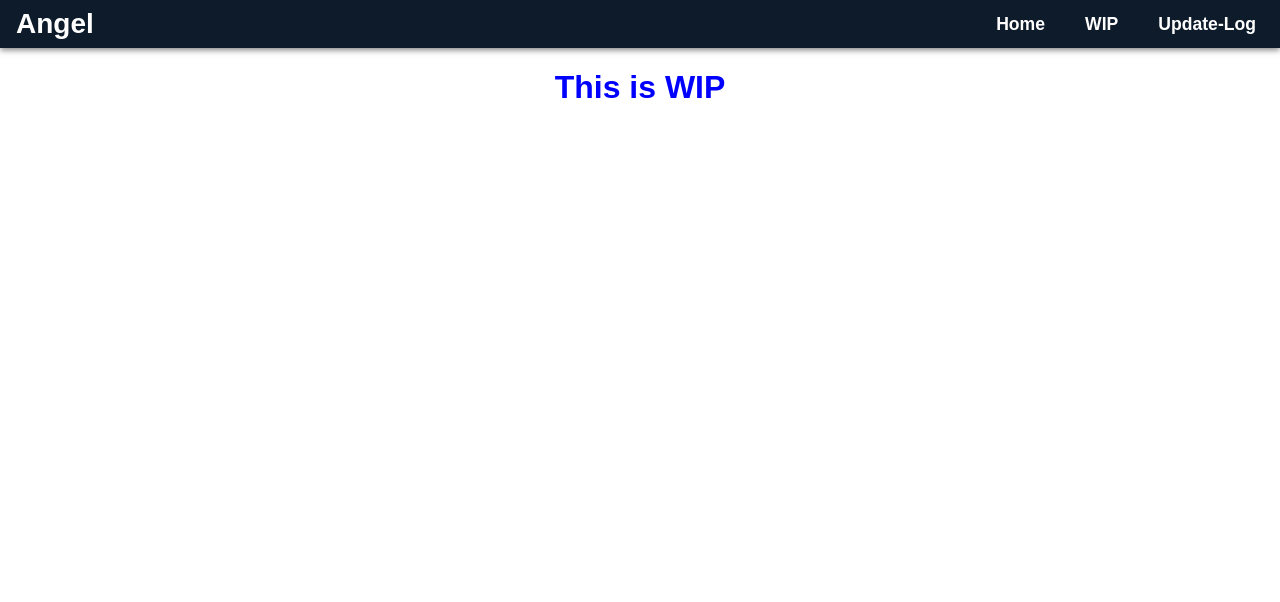
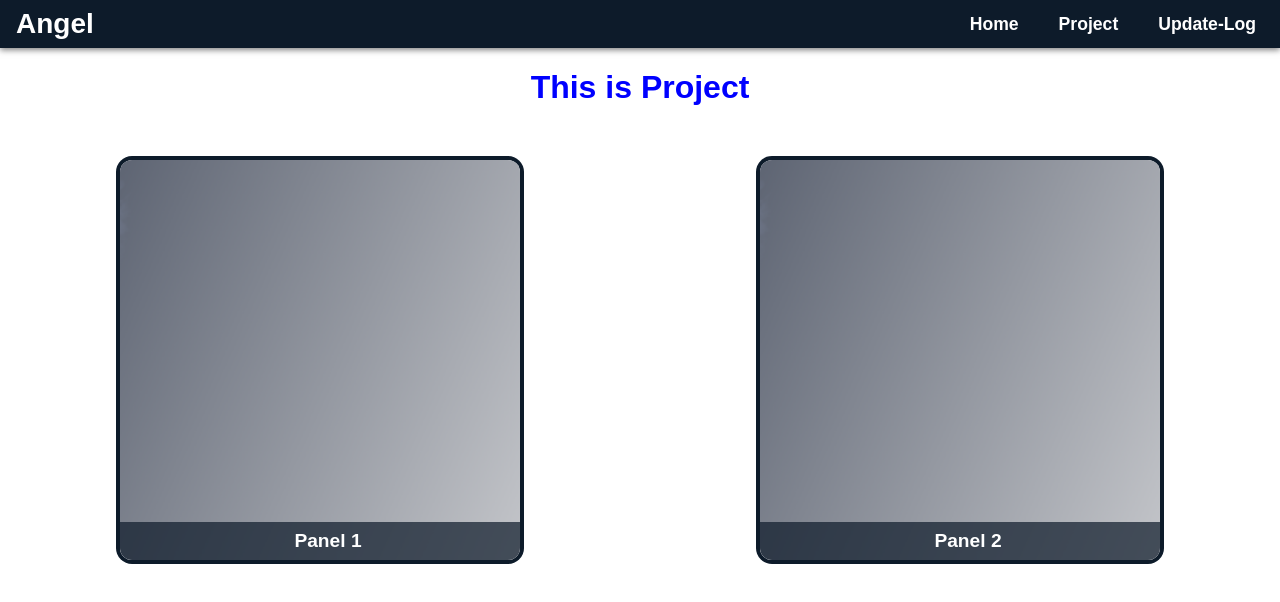
Before and after one commit to angelvledesma/website, a plain HTML site: page project.html in a window 1280 px wide. Drawn offline with Linux system fonts and the light colour scheme.

Commit message:
inital project panels

```diff
--- a/about.html
+++ b/project.html
@@ -4,7 +4,8 @@
     <meta charset="UTF-8">
     <meta name="viewport" content="width=device-width, initial-scale=1.0">
     <title>Angel</title>
-    <link rel="stylesheet" href="styles.css">
+    <link rel="stylesheet" href="styles/styles.css">
+    <link rel="stylesheet" href="styles/panel.css">
 </head>
 
 <body>
@@ -16,7 +17,7 @@
 
         <ul class="nav-links" id="nav-links">
             <li><a href="index.html">Home</a></li>
-            <li><a href="about.html">WIP</a></li>
+            <li><a href="project.html">Project</a></li>
             <li><a href="update.html">Update-Log</a></li>
 
          </ul>
@@ -24,9 +25,21 @@
 </nav>
 
 
-<h1>This is WIP</h1>
+<h1>This is Project</h1>
 
+<div class="panel-grid">
+    <!-- Panel 1 -->
+    <a href="page1.html" class="panel">
+      <img src="images/background.png" alt="Image 1">
+      <div class="caption">Panel 1</div>
+    </a>
 
+    <!-- Panel 2 -->
+    <a href="page2.html" class="panel">
+      <img src="images/background.png" alt="Image 2">
+      <div class="caption">Panel 2</div>
+    </a>
+  </div>
 
 
 <script src="app.js"></script>
--- a/styles.css
+++ /dev/null
@@ -1,117 +0,0 @@
-body {
-    margin: 0;
-    font-family: Arial, sans-serif;
-    background-color: white;
-    background-size: cover;
-    background-attachment: fixed;
-}
-
-
-.hamburger {
-  display: none;
-  font-size: 2.5rem;
-  background-color: #0D1B2A;
-  border: none;
-  color: white;
-  cursor: pointer;
-  padding: .4rem .7rem;
-  border-radius: 12px;
-  transition: background-color 0.3s;
-}
-
-.hamburger:hover {
-    background-color: #18324E;
-}
-
-
-.navbar {
-    background-color: #0D1B2A;
-    padding: .5rem 1rem;
-    box-shadow: 0 2px 6px rgba(0, 0, 0, .5);
-}
-
-.nav-container {
-    display: flex;
-    justify-content: space-between;
-    align-items: center;
-}
-
-.nav-title {
-    color: white;
-    font-size: 1.75rem;
-    font-weight: bold;
-}
-
-.nav-links {
-    list-style: none;
-    display: flex;
-    gap: 1.5rem;
-    margin: 0;
-    padding: 0;
-}
-
-.nav-links li a {
-    color: white;
-    text-decoration: none;
-    font-weight: bold;
-    font-size: 1.1rem;
-    padding: .3rem .5rem;
-    border-radius: 14px;
-    transition: background-color 0.3s ease, color 0.3s ease;
-}
-
-.nav-links li a:hover {
-    background-color: white;
-    color: #222;
-}
-
-.commit-log {
-    text-align: center;
-}
-
-h1 {
-    color: blue;
-    text-align: center;
-}
-
-/*Responsive Design for Phones*/
-@media (max-width: 768px) {
-
-
-    .hamburger {
-        display: block;
-    }
-
-    .nav-links {
-        position: fixed;
-        top: 0;
-        right: -250px;
-        height: auto;
-        width: 140px;
-        background-color: #222;
-        flex-direction: column;
-        justify-content: flex-start;
-        align-items: flex-start;
-        padding: 1.5rem;
-        gap: 1.5rem;
-        transition: right 0.3s ease;
-        z-index: 10;
-        border-radius: 12px;
-        box-shadow: 0 4px 16px rgba(0, 0, 0, 1);
-    }
-
-    .nav-links.show {
-        right: 0;
-    }
-
-    .nav-links li a {
-        font-size: 1.3rem;
-    }
-
-    .nav-container {
-       flex-direction: row;
-       justify-content: space-between;
-       align-items: center;
-
-    }
-}
--- /dev/null
+++ b/styles/panel.css
@@ -0,0 +1,53 @@
+.panel-grid {
+    display: flex;
+    flex-wrap: wrap;
+    justify-content: center; /* centers if only 1 panel */
+    gap: 15rem;
+
+    padding: 2rem;
+}
+
+.panel {
+    position: relative;
+
+    width: 400px;
+    height: 400px;
+    overflow: hidden;
+    border-radius: 12px;
+    box-shadow: 0 0 0 4px #0D1B2A;
+    text-decoration: none;
+    transition: transform 0.3s ease;
+    display: block;
+    background-color: transparent;
+}
+
+.panel img {
+    width: 100%;
+    height: 100%;
+    object-fit: cover;
+    display: block;
+}
+
+.caption {
+    position: absolute;
+    bottom: 0;
+    width: 100%;
+    padding: .5rem .5rem;
+    background-color: rgba(13, 27, 42, 0.7);
+    color: white;
+    font-weight: bold;
+    font-size: 1.2rem;
+    text-align: center;
+    border-bottom-left-radius: 12px;
+    border-bottom-right-radius: 12px;
+
+}
+
+/* Hover effect */
+.panel:hover {
+    transform: scale(1.05);
+}
+
+.panel:hover .info {
+     opacity: 1;
+}
--- /dev/null
+++ b/styles/styles.css
@@ -0,0 +1,123 @@
+
+html, body {
+    margin: 0;
+    padding: 0;
+}
+
+body {
+    margin: 0;
+    font-family: Arial, sans-serif;
+    background-color: white;
+    background-size: cover;
+    background-attachment: fixed;
+}
+
+
+.hamburger {
+  display: none;
+  font-size: 2.5rem;
+  background-color: #0D1B2A;
+  border: none;
+  color: white;
+  cursor: pointer;
+  padding: .4rem .7rem;
+  border-radius: 12px;
+  transition: background-color 0.3s;
+}
+
+.hamburger:hover {
+    background-color: #18324E;
+}
+
+
+.navbar {
+    background-color: #0D1B2A;
+    padding: .5rem 1rem;
+    box-shadow: 0 2px 6px rgba(0, 0, 0, .5);
+}
+
+.nav-container {
+    display: flex;
+    justify-content: space-between;
+    align-items: center;
+}
+
+.nav-title {
+    color: white;
+    font-size: 1.75rem;
+    font-weight: bold;
+}
+
+.nav-links {
+    list-style: none;
+    display: flex;
+    gap: 1.5rem;
+    margin: 0;
+    padding: 0;
+}
+
+.nav-links li a {
+    color: white;
+    text-decoration: none;
+    font-weight: bold;
+    font-size: 1.1rem;
+    padding: .3rem .5rem;
+    border-radius: 14px;
+    transition: background-color 0.3s ease, color 0.3s ease;
+}
+
+.nav-links li a:hover {
+    background-color: white;
+    color: #222;
+}
+
+.commit-log {
+    text-align: center;
+}
+
+h1 {
+    color: blue;
+    text-align: center;
+}
+
+/*Responsive Design for Phones*/
+@media (max-width: 768px) {
+
+
+    .hamburger {
+        display: block;
+    }
+
+    .nav-links {
+        position: fixed;
+        top: 0;
+        right: -250px;
+        height: auto;
+        width: 140px;
+        background-color: #222;
+        flex-direction: column;
+        justify-content: flex-start;
+        align-items: flex-start;
+        padding: 1.5rem;
+        gap: 1.5rem;
+        transition: right 0.3s ease;
+        z-index: 10;
+        border-radius: 12px;
+        box-shadow: 0 4px 16px rgba(0, 0, 0, 1);
+    }
+
+    .nav-links.show {
+        right: 0;
+    }
+
+    .nav-links li a {
+        font-size: 1.3rem;
+    }
+
+    .nav-container {
+       flex-direction: row;
+       justify-content: space-between;
+       align-items: center;
+
+    }
+}
```
Also changed, not shown: index.html (+2 -2 lines), update.html (+2 -2 lines).
